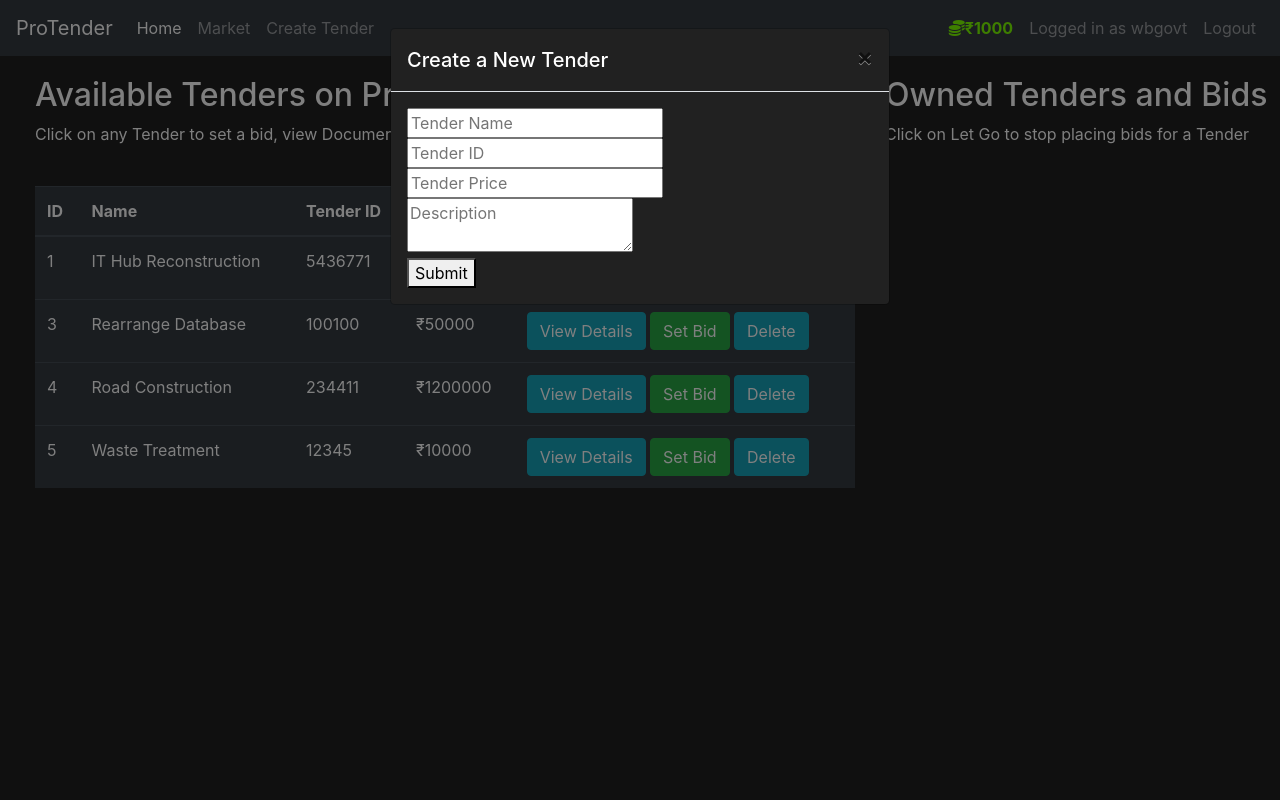
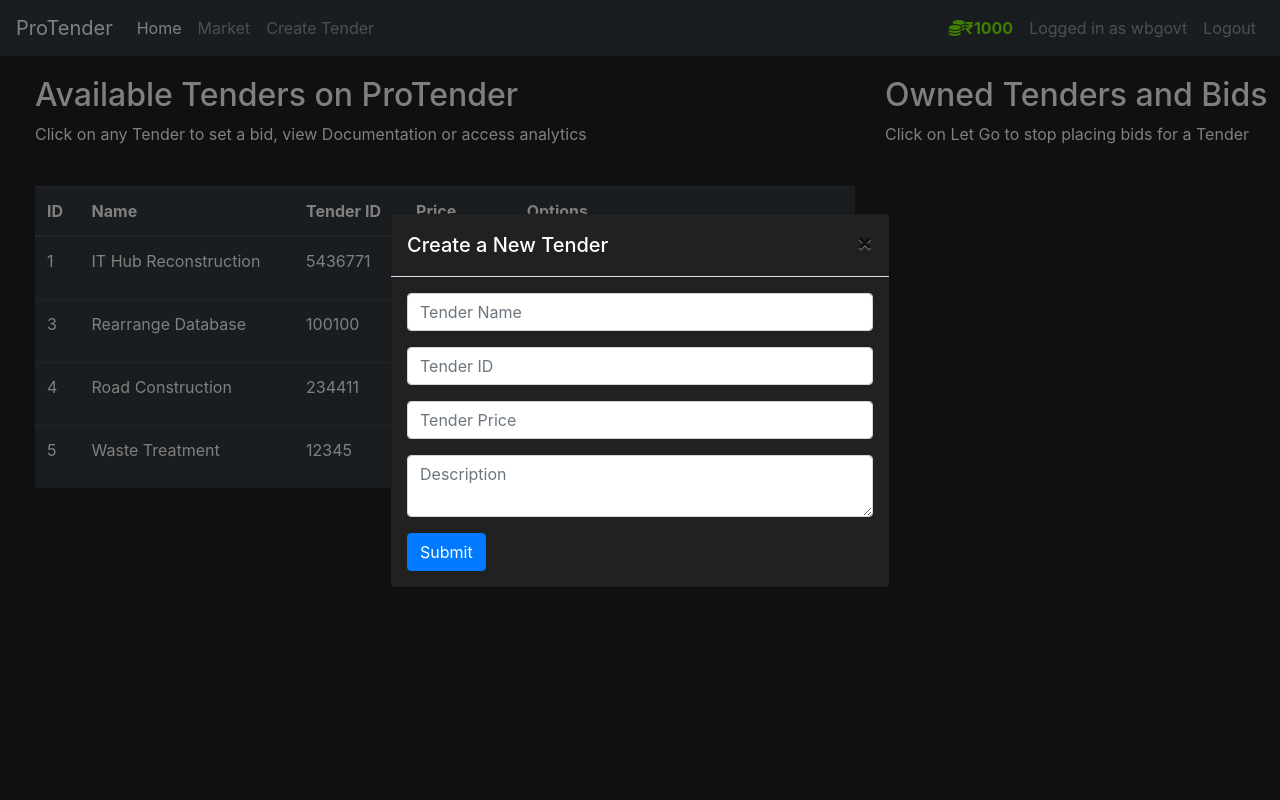
Before and after one commit to Vanaub22/Tender-Management-System, a Flask app: page /market/ in a window 1280 px wide, after a click on "Create Tender". Run offline with Flask 3, Linux system fonts and the light colour scheme; a user stored in the database is signed in; some libraries are stand-ins or nearby versions.

Commit message:
Fixed the modal for Create Tender

```diff
--- a/tms/templates/market.html
+++ b/tms/templates/market.html
@@ -52,7 +52,7 @@ navlink%}
               Set Bid
             </button>
             <button
-              class="btn btn-outline btn-info"
+              class="btn btn-outline btn-danger"
               onclick="deleteTender('{{item.id}}')"
             >
               Delete
@@ -95,24 +95,12 @@ navlink%}
 </div>
 
 <!-- Modal for creating a new tender -->
-<div
-  class="modal fade"
-  id="Modal-TenderCreate"
-  tabindex="-1"
-  role="dialog"
-  aria-labelledby="exampleModalLabel"
-  aria-hidden="true"
->
-  <div class="modal-dialog" role="document">
+<div class="modal fade" id="Modal-TenderCreate" tabindex="-1" role="dialog" aria-labelledby="exampleModalLabel" aria-hidden="true">
+  <div class="modal-dialog modal-dialog-centered" role="document">
     <div class="modal-content">
       <div class="modal-header">
         <h5 class="modal-title" id="exampleModalLabel">Create a New Tender</h5>
-        <button
-          type="button"
-          class="close"
-          data-dismiss="modal"
-          aria-label="Close"
-        >
+        <button type="button" class="close" data-dismiss="modal" aria-label="Close">
           <span aria-hidden="true">&times;</span>
         </button>
       </div>
@@ -121,21 +109,26 @@ navlink%}
         <form id="createTenderForm">
           <!-- Input fields for creating a new tender -->
           <!-- Example: -->
-          <input type="text" id="tenderName" placeholder="Tender Name" /><br />
-          <input type="text" id="tenderID" placeholder="Tender ID" /><br />
-          <input
-            type="text"
-            id="tenderPrice"
-            placeholder="Tender Price"
-          /><br />
-          <textarea id="tenderDesc" placeholder="Description"></textarea><br />
+          <div class="form-group">
+            <input type="text" class="form-control" id="tenderName" placeholder="Tender Name" />
+          </div>
+          <div class="form-group">
+            <input type="text" class="form-control" id="tenderID" placeholder="Tender ID" />
+          </div>
+          <div class="form-group">
+            <input type="text" class="form-control" id="tenderPrice" placeholder="Tender Price" />
+          </div>
+          <div class="form-group">
+            <textarea class="form-control" id="tenderDesc" placeholder="Description"></textarea>
+          </div>
           <!-- Added textarea for description -->
-          <button type="button" onclick="submitTender()">Submit</button>
+          <button type="button" onclick="submitTender()" class="btn btn-primary">Submit</button>
         </form>
       </div>
     </div>
   </div>
 </div>
+
 
 {% endblock %} {% block script %}
 <script>
```
Also changed, not shown: instance/tms.db.
